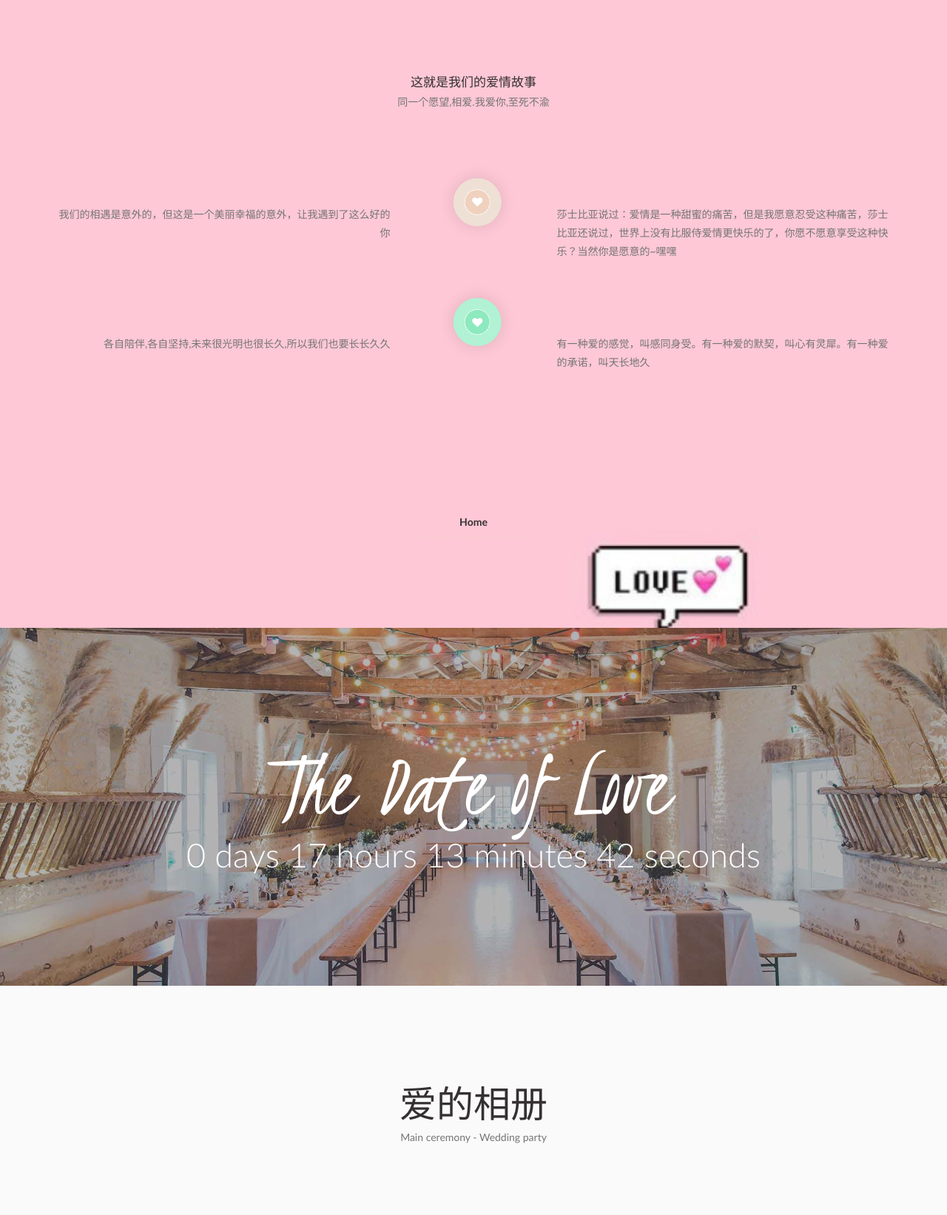
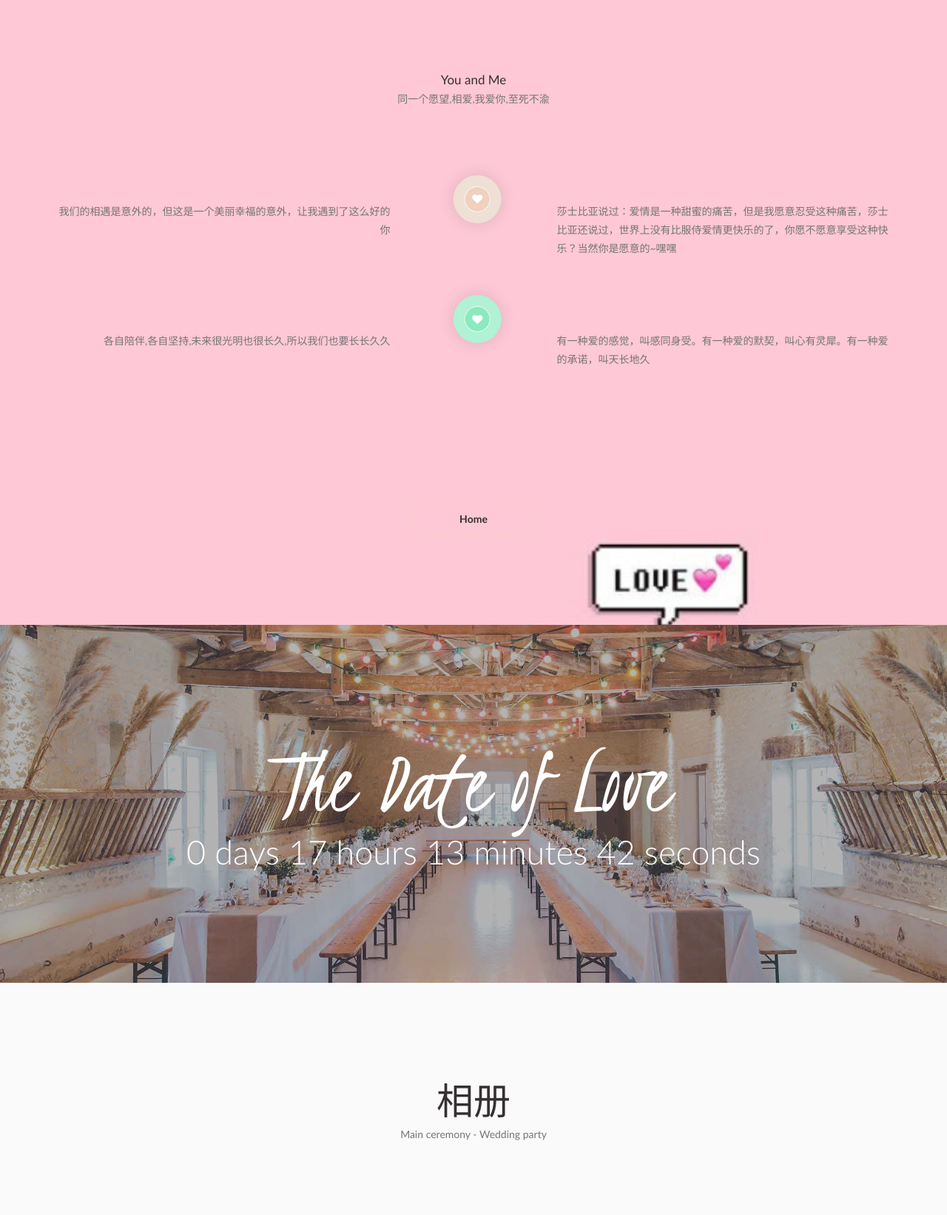
Before and after one commit to L0veyou/L0veyou.github.io, a plain HTML site: page index.html in a window 1280 px wide. Shown: the part 1025-2668 px from the top of the page at 74% size. Drawn offline with Linux system fonts and the light colour scheme; files whose address does not match are found by name.

Commit message:
Update index.html

```diff
--- a/index.html
+++ b/index.html
@@ -16,7 +16,7 @@
 
    <head>
       <meta charset="utf-8">
-      <title>Love</title>
+      <title>Love You</title>
 	<meta name="keywords" content="4MAP" />
 <meta name="description" content="Love" />
       <meta name="viewport" content="width=device-width, initial-scale=1">
@@ -103,7 +103,7 @@
                </div>
                <div class="row">
                   <div class="col-md-4 col-md-offset-4 col-sm-8 col-sm-offset-2 text-center mb-30">
-                     <h2 class="heavy">这就是我们的爱情故事<br><span>同一个愿望,相爱.我爱你,至死不渝</span></h2>
+                     <h2 class="heavy">You and Me<br><span>同一个愿望,相爱,我爱你,至死不渝</span></h2>
                   </div>
                </div>
                <div class="row story-row mt-100 mb-100">
@@ -179,7 +179,7 @@
             <div class="container">
                <div class="row">
                   <div class="col-sm-12 text-center mb-100">
-                     <h1 class="title">爱的相册</h1>
+                     <h1 class="title">相册</h1>
                      <p>Main ceremony - Wedding party</p>
                   </div>
                </div>
```
